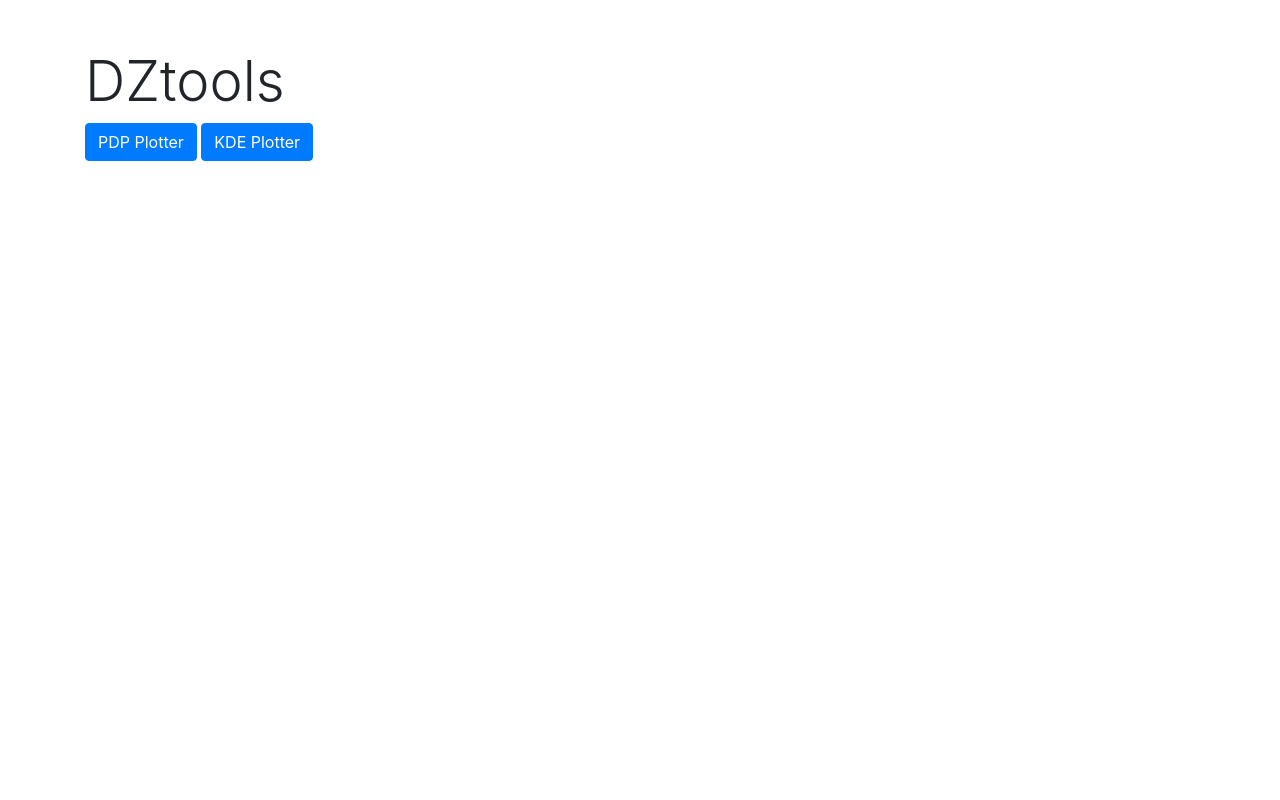
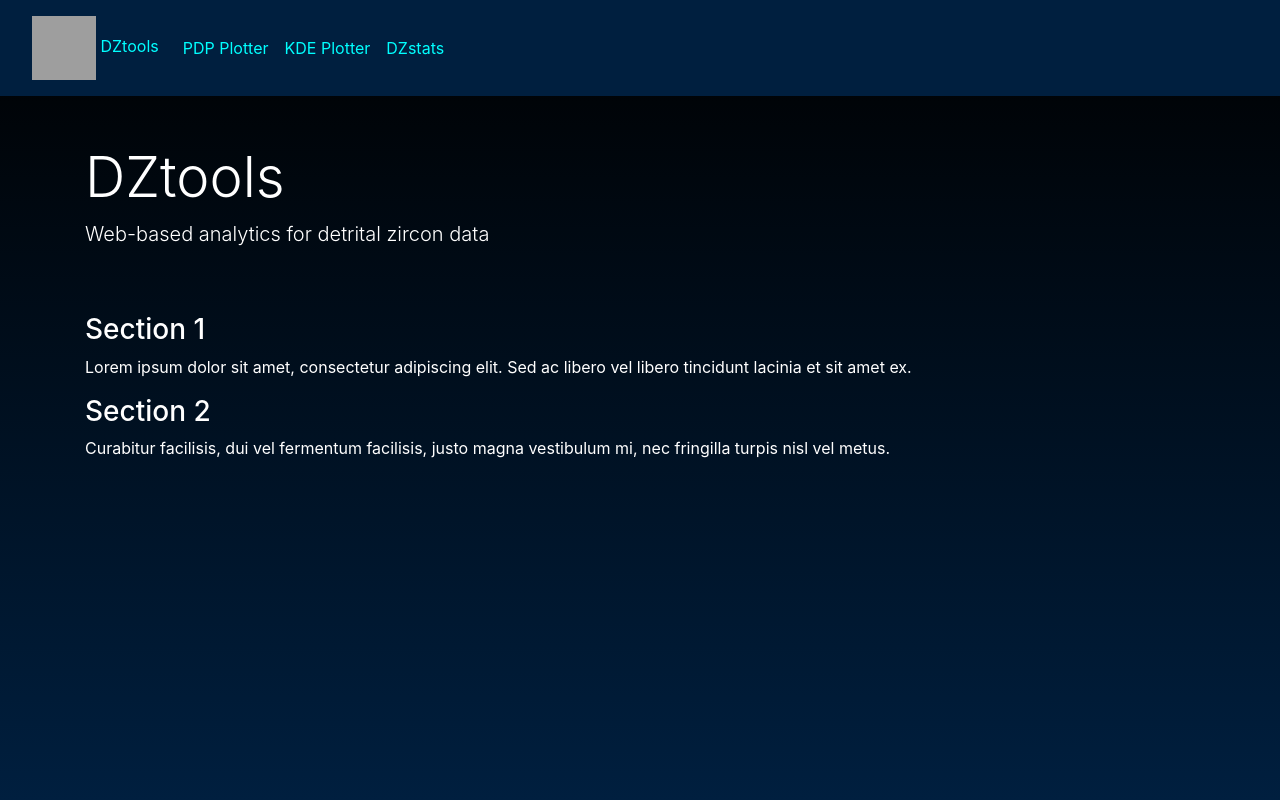
Before and after one commit to nielrya4/DZtools_web, a Flask app: page / in a window 1280 px wide. Run offline with Flask 3, Linux system fonts and the light colour scheme; some libraries are stand-ins or nearby versions; grey boxes are pictures that could not be loaded.

Commit message:
1. Cosmetic changes to the homepage 2. Significant progress on DZstats     -CDF plots     -KDE plots with lines on same graph     -Still have to configure download button, setting sigma, and minor cosmetic things. 3. Fixed the bug that prevented files with varied data set lengths from being processed correctly

```diff
--- a/app.py
+++ b/app.py
@@ -1,11 +1,12 @@
 import secrets
 import os
 from io import BytesIO
-from utils import downloads, files, pdp
+from utils import downloads, files, pdp, cdf, kde
 from flask import (Flask, render_template, request, redirect, url_for, flash, session, send_from_directory, send_file)
 
 UPLOAD_FOLDER = 'uploads'                           #Set up some global standards
-
+if not os.path.exists(UPLOAD_FOLDER):
+    os.makedirs(UPLOAD_FOLDER)
 app = Flask(__name__)                               #Configure the app to use...
 app.config['UPLOAD_FOLDER'] = UPLOAD_FOLDER         #   the upload folder
 app.config['SECRET_KEY'] = secrets.token_hex(16)    #   and a new secret key for each session
@@ -14,6 +15,37 @@ app.config['SECRET_KEY'] = secrets.token_hex(16)    #   and a new secret key for
 @app.route('/')
 def main():
     return render_template('index.html')
+
+
+@app.route('/dz_stats/', methods=['GET', 'POST'])
+def dz_stats():
+    graph_data = None
+    cdf_data = None
+    similarity_data = None
+    if request.method == 'POST':
+        if 'file' not in request.files:
+            flash('No file part')
+            return redirect(request.url)
+        file = request.files['file']
+        if file.filename == '':
+            flash('No selected file')
+            return redirect(request.url)
+        if file and files.allowed_file(file.filename):
+            try:
+                all_data = files.read_pdp_excel(file)
+                session["all_data"] = all_data
+                graph_data = kde.plot_kde_unido(all_data, 5)
+                cdf_data = cdf.plot_cdf(all_data)
+                row_labels = kde.get_headers(all_data)
+                col_labels = kde.get_headers(all_data)
+                col_labels.reverse()
+                similarity_data = files.generate_excel_data(kde.get_y_values(all_data), row_labels=row_labels, col_labels=col_labels)
+            except ValueError as e:
+                flash(str(e))
+                print(f"{e}")
+                return redirect(request.url)
+
+    return render_template('dz_stats.html', graph_data=graph_data, cdf_data=cdf_data, similarity_data=similarity_data) #If it passes, add our graph data to index.html
 
 
 @app.route('/pdp/', methods=['GET', 'POST'])       #Our main loop
@@ -86,6 +118,7 @@ def download_plot():
         flash('Invalid download format')
         return redirect(url_for('main'))
 
+
 @app.route('/download_excel')
 def download_excel():
     # Replace this with your logic to generate or fetch dynamic data
--- a/templates/index.html
+++ b/templates/index.html
@@ -4,18 +4,105 @@
     <title>dz Tools</title>
     <link rel="shortcut icon" href="{{ url_for('static', filename='/DZ.ico') }}">
     <link rel="stylesheet" href="https://stackpath.bootstrapcdn.com/bootstrap/4.3.1/css/bootstrap.min.css" integrity="sha384-ggOyR0iXCbMQv3Xipma34MD+dH/1fQ784/j6cY/iJTQUOhcWr7x9JvoRxT2MZw1T" crossorigin="anonymous">
+    <style>
+        body {
+            background: linear-gradient(to bottom, #000000, #001f3f);
+            color: white;
+            min-height: 100vh;
+            margin: 0;
+            display: flex;
+            flex-direction: column;
+        }
+
+        .navbar {
+            background-color: #001f3f;
+        }
+
+        .navbar-light .navbar-brand {
+            color: cyan;
+        }
+
+        .navbar-light .navbar-nav .nav-link {
+            color: cyan;
+        }
+
+        .navbar-light .navbar-brand:hover {
+            color: white;
+        }
+
+        .navbar-light .navbar-nav .nav-link:hover {
+            color: white;
+        }
+
+        .container {
+            flex: 1;
+        }
+
+        .navbar-brand img {
+            margin-right: 5px;
+        }
+
+            /* Custom CSS for color changes */
+        #dztools-link {
+            color: cyan !important; /* Set the default color to cyan */
+        }
+
+        #dztools-link.active {
+            color: cyan !important; /* Keep the color cyan when clicked */
+        }
+
+        #dztools-link:hover {
+            color: white !important; /* Change color to white on hover */
+        }
+    </style>
 </head>
-<body class="container mt-5">
-<h1 class="display-4">DZtools</h1>
-    <div class="row">
-        <div class="col-md-8">
-            <a href="pdp/" class="btn btn-primary">PDP Plotter</a>
-            <a href="kde/" class="btn btn-primary">KDE Plotter</a>
+<body>
+    <nav class="navbar navbar-expand-lg navbar-light">
+        <a id="dztools-link" href="#" class="nav-link">
+            <img src="{{ url_for('static', filename='/DZ.ico') }}" alt="DZ.ico" style="width: 64px; height: 64px;">
+            DZtools
+        </a>
+        <button class="navbar-toggler" type="button" data-toggle="collapse" data-target="#navbarNav" aria-controls="navbarNav" aria-expanded="false" aria-label="Toggle navigation">
+            <span class="navbar-toggler-icon"></span>
+        </button>
+        <div class="collapse navbar-collapse" id="navbarNav">
+            <ul class="navbar-nav">
+                <li class="nav-item">
+                    <a class="nav-link" href="pdp/" id="dztools-link">PDP Plotter</a>
+                </li>
+                <li class="nav-item">
+                    <a class="nav-link" href="kde/">KDE Plotter</a>
+                </li>
+                <li class="nav-item">
+                    <a class="nav-link" href="dz_stats/">DZstats</a>
+                </li>
+            </ul>
         </div>
+    </nav>
+
+    <div class="container mt-5">
+        <h1 class="display-4">DZtools</h1>
+        <p class="lead">Web-based analytics for detrital zircon data</p>
+        <br />
+        <br />
+        <h3>Section 1</h3>
+        <p>Lorem ipsum dolor sit amet, consectetur adipiscing elit. Sed ac libero vel libero tincidunt lacinia et sit amet ex.</p>
+
+        <h3>Section 2</h3>
+        <p>Curabitur facilisis, dui vel fermentum facilisis, justo magna vestibulum mi, nec fringilla turpis nisl vel metus.</p>
     </div>
 
     <script src="https://code.jquery.com/jquery-3.3.1.slim.min.js" integrity="sha384-q8i/X+965DzO0rT7abK41JStQIAqVgRVzpbzo5smXKp4YfRvH+8abtTE1Pi6jizo" crossorigin="anonymous"></script>
     <script src="https://cdnjs.cloudflare.com/ajax/libs/popper.js/1.14.7/umd/popper.min.js" integrity="sha384-UO2eT0CpHqdSJQ6hJty5KVphtPhzWj9WO1clHTMGa3JDZwrnQq4sF86dIHNDz0W1" crossorigin="anonymous"></script>
     <script src="https://stackpath.bootstrapcdn.com/bootstrap/4.3.1/js/bootstrap.min.js" integrity="sha384-JjSmVgyd0p3pXB1rRibZUAYoIIy6OrQ6VrjIEaFf/nJGzIxFDsf4x0xIM+B07jRM" crossorigin="anonymous"></script>
+<script>
+    // Custom JavaScript to handle color change on click
+    const dztoolsLink = document.getElementById('dztools-link');
+
+    dztoolsLink.addEventListener('click', function(event) {
+        event.preventDefault();
+        this.classList.add('active');
+    });
+</script>
 </body>
 </html>
--- /dev/null
+++ b/utils/format.py
@@ -0,0 +1,2 @@
+def trim_none(data):
+    return [item for item in data if item[0] is not None]
--- a/utils/pdp.py
+++ b/utils/pdp.py
@@ -2,10 +2,13 @@
 from io import BytesIO
 import matplotlib.pyplot as plt
 import numpy as np
+from utils import format
 from flask import (Flask, render_template, request, redirect, url_for, flash, Response, session)
 
 
 def probability_density_plot(data, sigma, nsteps=1000):
+    data = format.trim_none(data)
+    sigma = format.trim_none(sigma)
     x = np.linspace((min(min(row) for row in data)) - (2 * max(max(row) for row in sigma)),
                     (max(max(row) for row in data)) + (2 * max(max(row) for row in sigma)),
                     nsteps)
```
Also changed, not shown: templates/dz_stats.html (added, +81 -0 lines), utils/cdf.py (added, +46 -0 lines), utils/kde.py (added, +112 -0 lines).
